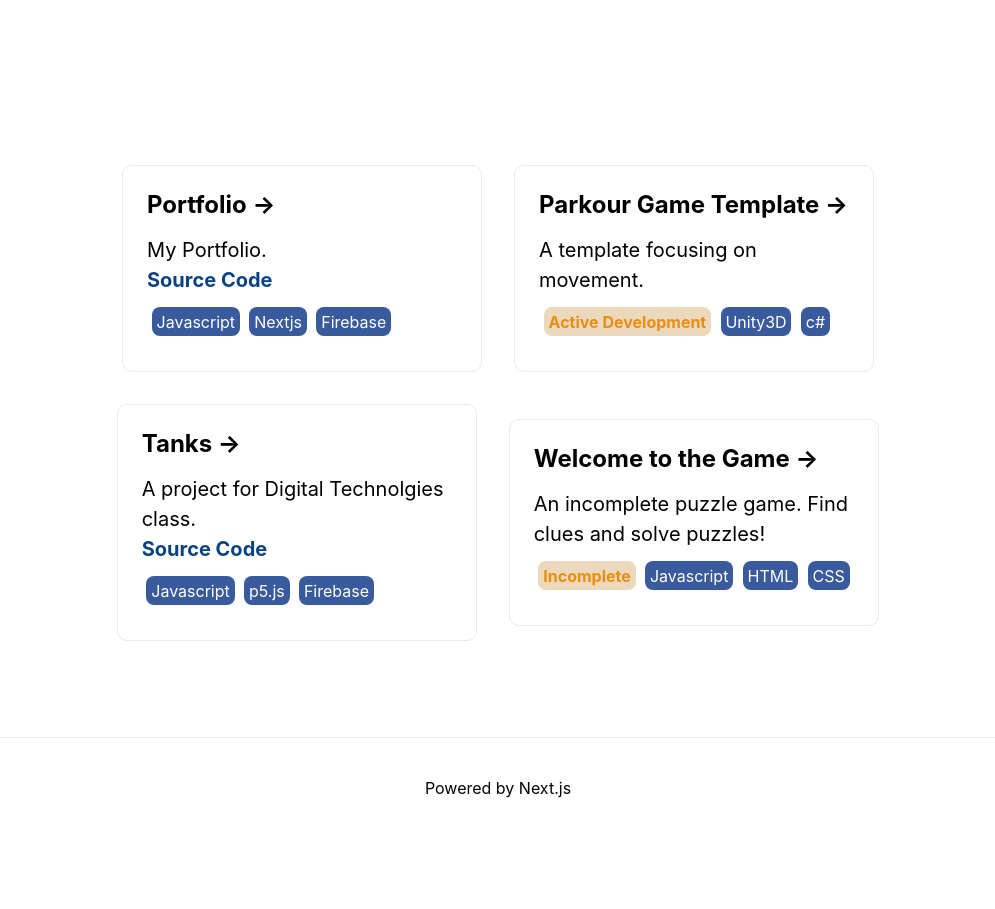
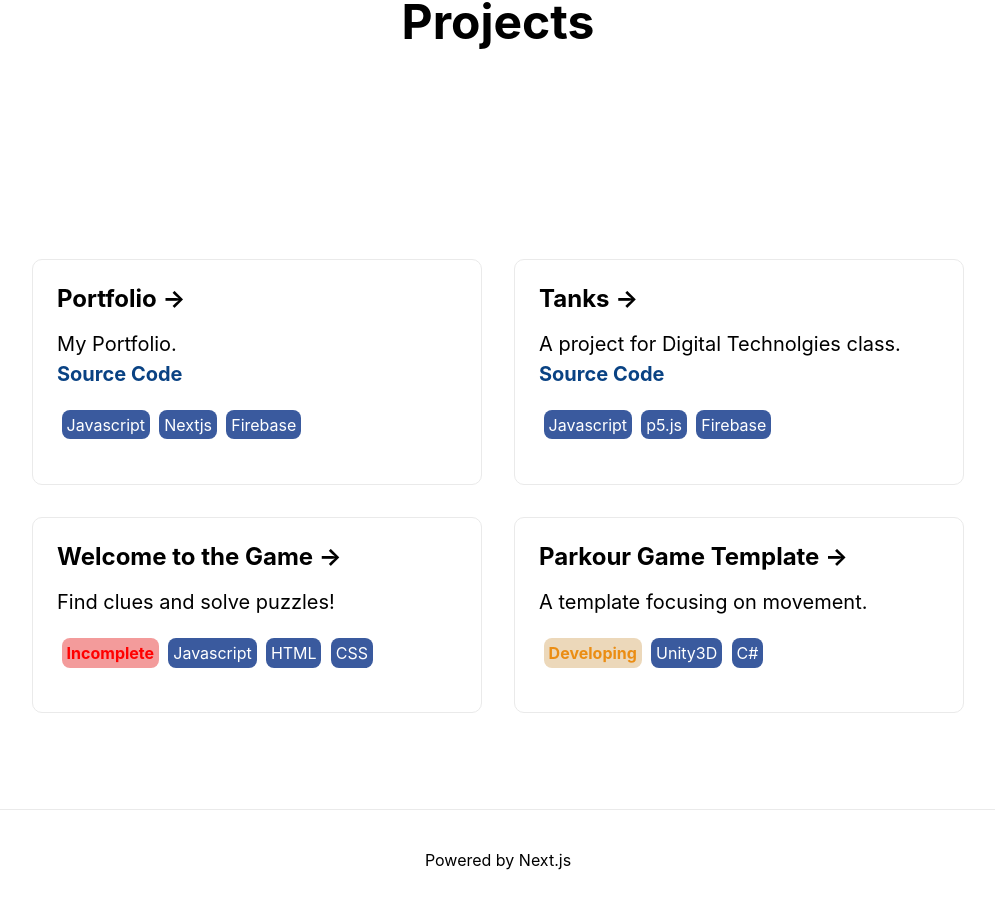
Before and after one commit to LCordial/MyPortfolio, a Next.js app: page / in a window 1280 px wide. Shown: the part 1865-2774 px from the top of the page, without its empty margins (142-1137 px from the left). Before the commit the page ends 2702 px from the top, so only its background shows below. Built offline with nearby package versions, Linux system fonts and the light colour scheme.

Commit message:
fancy stuff

```diff
--- a/pages/index.js
+++ b/pages/index.js
@@ -4,8 +4,9 @@ import Aboutme from "../components/About.js"
 import Special from "../components/Special.js"
 
 import utilStyles from '../styles/utils.module.css'
-import tags from '../styles/badges.module.css'
+import badges from '../styles/badges.module.css'
 import main from '../styles/index.module.css'
+
 
 export default function Home() {
 
@@ -23,8 +24,12 @@ export default function Home() {
       <main>
 
         <h1 className="title">
-          Welcome to my Portfolio.
+          Welcome to my Portfolio
+          <p className={utilStyles.wavingHand}>
+            👋
+          </p>
         </h1>
+
 
         {/* <p className="description">
           Under construction. Please come back later.
@@ -52,57 +57,57 @@ export default function Home() {
             <h3>Portfolio &rarr;</h3>
             <p>My Portfolio.</p>
 
-            <p className={tags.linkbadge}><a href="https://github.com/LCordial/myportfolio">Source Code</a></p>
+            <p className={badges.linkbadge}><a href="https://github.com/LCordial/myportfolio">Source Code</a></p>
 
-            <ul className={main.list}>
-              <li className={[tags.infobadge, main.horizontallist].join(' ')}>Javascript</li>
-              <li className={[tags.infobadge, main.horizontallist].join(' ')}>Nextjs</li>
-              <li className={[tags.infobadge, main.horizontallist].join(' ')}>Firebase</li>
+            <ul className={[main.list, badges.flexbadge].join(' ')}>
+              <li className={[badges.infobadge, main.horizontallist, badges.flexbadge].join(' ')}>Javascript</li>
+              <li className={[badges.infobadge, main.horizontallist, badges.flexbadge].join(' ')}>Nextjs</li>
+              <li className={[badges.infobadge, main.horizontallist, badges.flexbadge].join(' ')}>Firebase</li>
             </ul>
-            <code className={tags.basicbadge}>Javascript, Nextjs, Firebase</code>
 
+          </a>
+
+          <a href="https://tanks.ambience.studio" className="card">
+            <h3>Tanks &rarr;</h3>
+            <p>A project for Digital Technolgies class.</p>
+
+            <p className={badges.linkbadge}><a href="https://github.com/LCordial/tanks-arena">Source Code</a></p>
+
+            <ul className={[main.list, badges.flexbadge].join(' ')}>
+              <li className={[badges.infobadge, main.horizontallist, badges.flexbadge].join(' ')}>Javascript</li>
+              <li className={[badges.infobadge, main.horizontallist, badges.flexbadge].join(' ')}>p5.js</li>
+              <li className={[badges.infobadge, main.horizontallist, badges.flexbadge].join(' ')}>Firebase</li>
+            </ul>
+          </a>
+
+          <a href="https://github.com/LCordial/puzzle-game" className="card">
+            <h3>Welcome to the Game &rarr;</h3>
+            <p>Find clues and solve puzzles!</p>
+
+            <ul className={[main.list, badges.flexbadge].join(' ')}>
+              <li className={[badges.errorbadge, main.horizontallist, badges.flexbadge].join(' ')}>Incomplete</li>
+              <li className={[badges.infobadge, main.horizontallist, badges.flexbadge].join(' ')}>Javascript</li>
+              <li className={[badges.infobadge, main.horizontallist, badges.flexbadge].join(' ')}>HTML</li>
+              <li className={[badges.infobadge, main.horizontallist, badges.flexbadge].join(' ')}>CSS</li>
+            </ul>
           </a>
 
           <a href="https://github.com/LCordial/parkour-game-template" className="card">
             <h3>Parkour Game Template &rarr;</h3>
             <p>A template focusing on movement.</p>
-            <ul className={main.list}>
-              <li className={[tags.warningbadge, main.horizontallist].join(' ')}>Active Development</li>
-              <li className={[tags.infobadge, main.horizontallist].join(' ')}>Unity3D</li>
-              <li className={[tags.infobadge, main.horizontallist].join(' ')}>c#</li>
+
+            <ul className={[main.list, badges.flexbadge].join(' ')}>
+              <li className={[badges.warningbadge, main.horizontallist, badges.flexbadge].join(' ')}>Developing</li>
+              <li className={[badges.infobadge, main.horizontallist, badges.flexbadge].join(' ')}>Unity3D</li>
+              <li className={[badges.infobadge, main.horizontallist, badges.flexbadge].join(' ')}>C#</li>
             </ul>
-            <code className={tags.basicbadge}>Unity3D, c#</code>
-          </a>
-
-          <a href="https://tanks.ambience.studio" className="card">
-            <h3>Tanks &rarr;</h3>
-            <p>A project for Digital Technolgies class.</p>
-            <p className={tags.linkbadge}><a href="https://github.com/LCordial/tanks-arena">Source Code</a></p>
-            <ul className={main.list}>
-              <li className={[tags.infobadge, main.horizontallist].join(' ')}>Javascript</li>
-              <li className={[tags.infobadge, main.horizontallist].join(' ')}>p5.js</li>
-              <li className={[tags.infobadge, main.horizontallist].join(' ')}>Firebase</li>
-            </ul>
-            <code className={tags.basicbadge}>Javascript, p5.js, Firebase</code>
-          </a>
-
-          <a href="https://github.com/LCordial/puzzle-game" className="card">
-            <h3>Welcome to the Game &rarr;</h3>
-            <p>An incomplete puzzle game. Find clues and solve puzzles!</p>
-            <ul className={main.list}>
-              <li className={[tags.warningbadge, main.horizontallist].join(' ')}>Incomplete</li>
-              <li className={[tags.infobadge, main.horizontallist].join(' ')}>Javascript</li>
-              <li className={[tags.infobadge, main.horizontallist].join(' ')}>HTML</li>
-              <li className={[tags.infobadge, main.horizontallist].join(' ')}>CSS</li>
-            </ul>
-            <code className={tags.basicbadge}>Javascript, HTML, CSS</code>
           </a>
 
         </div>
 
         {/* <h1 className="secondaryTitle">
           Hobbies
-        </h1> */}
+        </h1>  */}
 
       </main>
 
@@ -208,7 +213,7 @@ export default function Home() {
           justify-content: center;
           flex-wrap: wrap;
 
-          max-width: 800px;
+          max-width: 1000px;
           margin-top: 3rem;
         }
 
@@ -254,6 +259,8 @@ export default function Home() {
             flex-direction: column;
           }
         }
+
+
       `}</style>
 
 
@@ -270,7 +277,25 @@ export default function Home() {
         * {
           box-sizing: border-box;
         }
+
       `}</style>
+
+      <style global>{`
+
+        ::-webkit-scrollbar {
+          width: 6px;
+        }
+        ::-webkit-scrollbar-track {
+          background: #f7f7f7;
+        }
+        ::-webkit-scrollbar-thumb {
+          background-color: gray;
+          border-radius: 20px;
+        }
+
+      `}
+
+      </style>
 
     </div>
   )
--- a/styles/badges.module.css
+++ b/styles/badges.module.css
@@ -1,15 +1,9 @@
-.failingTag{
-    color: red;
-    font-weight: bold;
-}
 
 .warningbadge{
 
     background-color: rgb(236, 216, 186);
     color: rgb(235, 141, 19);
 
-    width: 6.5em;
-    text-align: center;
     border-radius: .5em;
     padding: 0.3em;
 
@@ -38,12 +32,24 @@
     background-color: rgb(58, 90, 158);
     color: rgb(255, 255, 255);
 
-    width: 6.5em;
-    text-align: center;
     border-radius: .5em;
     padding: 0.3em;
 
     font-weight: light;
+
+    /* Animation */
+    transition: 0.4s;
+}
+
+.errorbadge{
+
+    background-color: rgb(243, 155, 155);
+    color:  rgb(255, 0, 0);
+
+    border-radius: .5em;
+    padding: 0.3em;
+
+    font-weight: bolder;
 
     /* Animation */
     transition: 0.4s;
@@ -63,12 +69,15 @@
     transition: 0.4s;
 }
 
-@media (max-width: 800px){
-    .infobadge,
-    .warningbadge{
-        opacity: 0;
-    }
-    .basicbadge{
-        opacity: 1;
+.flexbadge{
+    display: flex;
+    flex-direction: row;
+}
+
+@media (max-width: 600px){
+    .warningbadge,
+    .errorbadge,
+    .infobadge{
+        padding: 0.1em;
     }
 }
--- a/styles/utils.module.css
+++ b/styles/utils.module.css
@@ -56,3 +56,24 @@
   .youtubeLink{
       color: rgb(17, 76, 186)
   }
+
+  .wavingHand{
+    margin: 10px;
+
+    animation: shake 0.6s;
+    animation-iteration-count: infinite;
+  }
+
+  @keyframes shake{
+    0% { transform:  rotate(4deg); }
+    10% { transform:  rotate(8deg); }
+    20% { transform:  rotate(12deg); }
+    30% { transform:  rotate(16deg); }
+    40% { transform:  rotate(20deg); }
+    50% { transform:  rotate(24deg); }
+    60% { transform:  rotate(20deg); }
+    70% { transform:  rotate(16deg); }
+    80% { transform:  rotate(12deg); }
+    90% { transform:  rotate(8deg); }
+    100% { transform:  rotate(4deg); }
+  }
```
